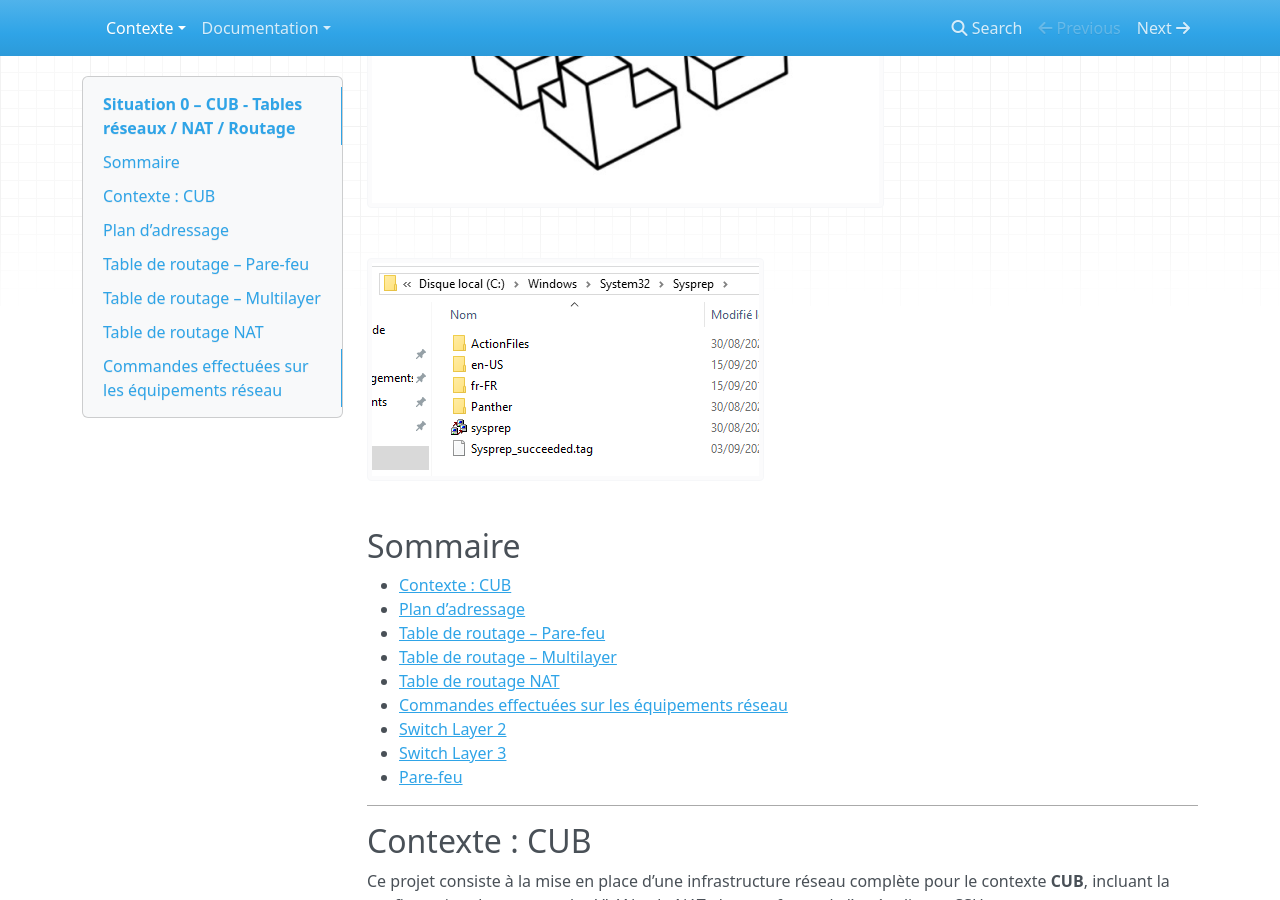
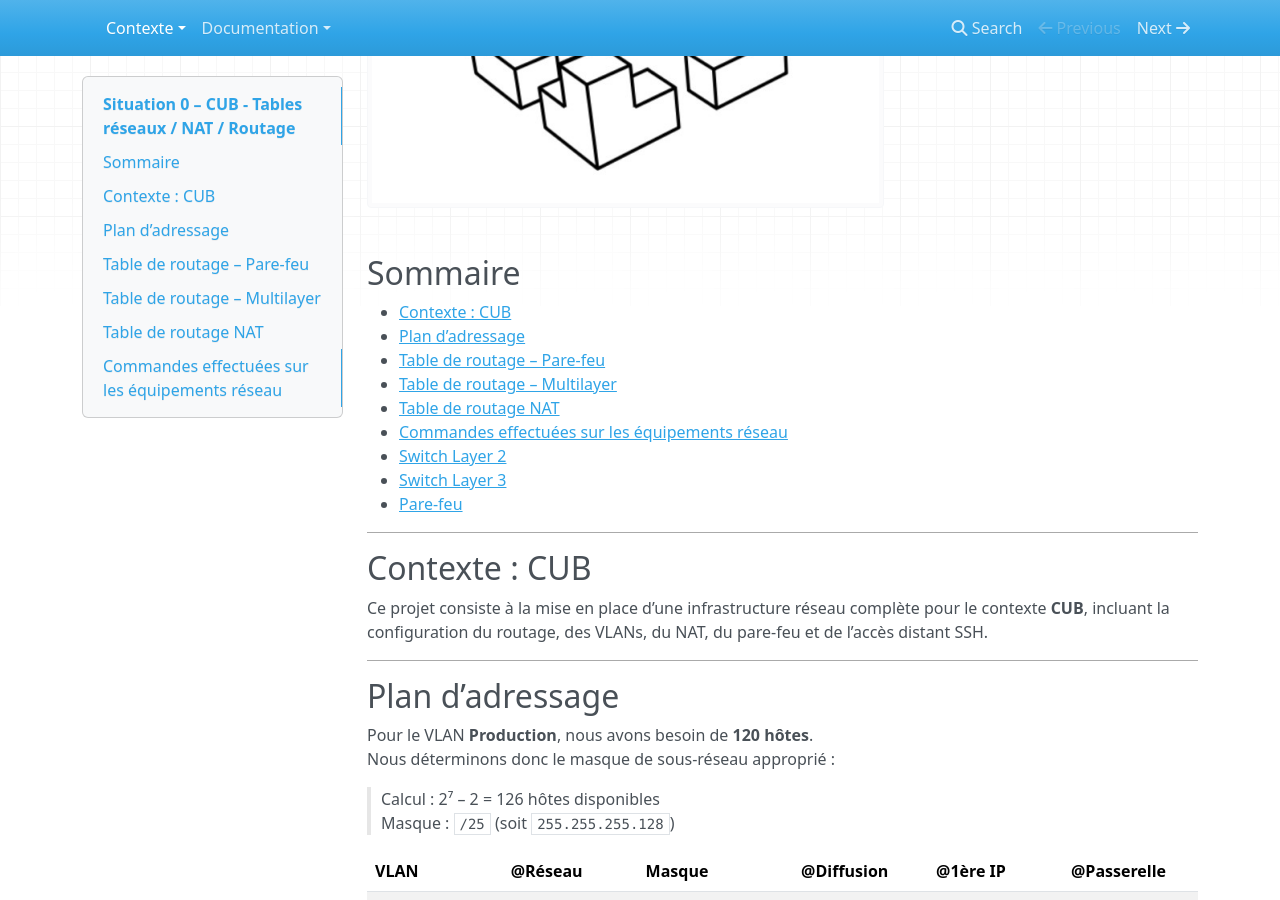
Before and after one commit to hugog36/CUBDOCUMENTATIONDORTMUND, an MkDocs documentation site: the page built from docs/contexte/Context_CUB_Situation0_Lucien_Bescos.md, in a window 1280 px wide and 900 px high, scrolled down 527 px. Built offline with MkDocs 1.6.1, drawn with Linux system fonts in a browser that asks for light colours; nearby versions of some CDN libraries.

Commit message:
Update Context_CUB_Situation0_Lucien_Bescos.md

```diff
--- a/docs/contexte/Context_CUB_Situation0_Lucien_Bescos.md
+++ b/docs/contexte/Context_CUB_Situation0_Lucien_Bescos.md
@@ -7,7 +7,7 @@
 
 
 ![LogocUB](../medias/logocub.png)
-![LogocUB](../medias/sit1_1.png)
+
 
 ##  Sommaire
 
```
